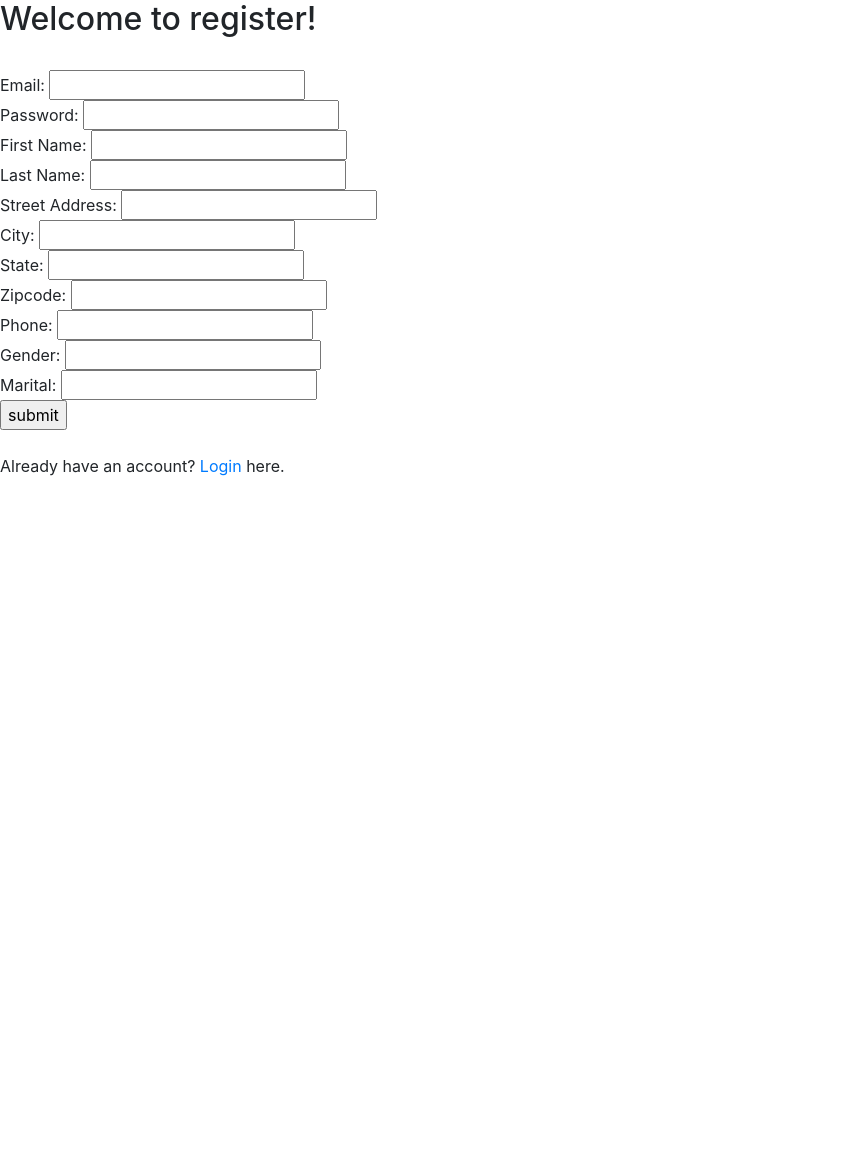
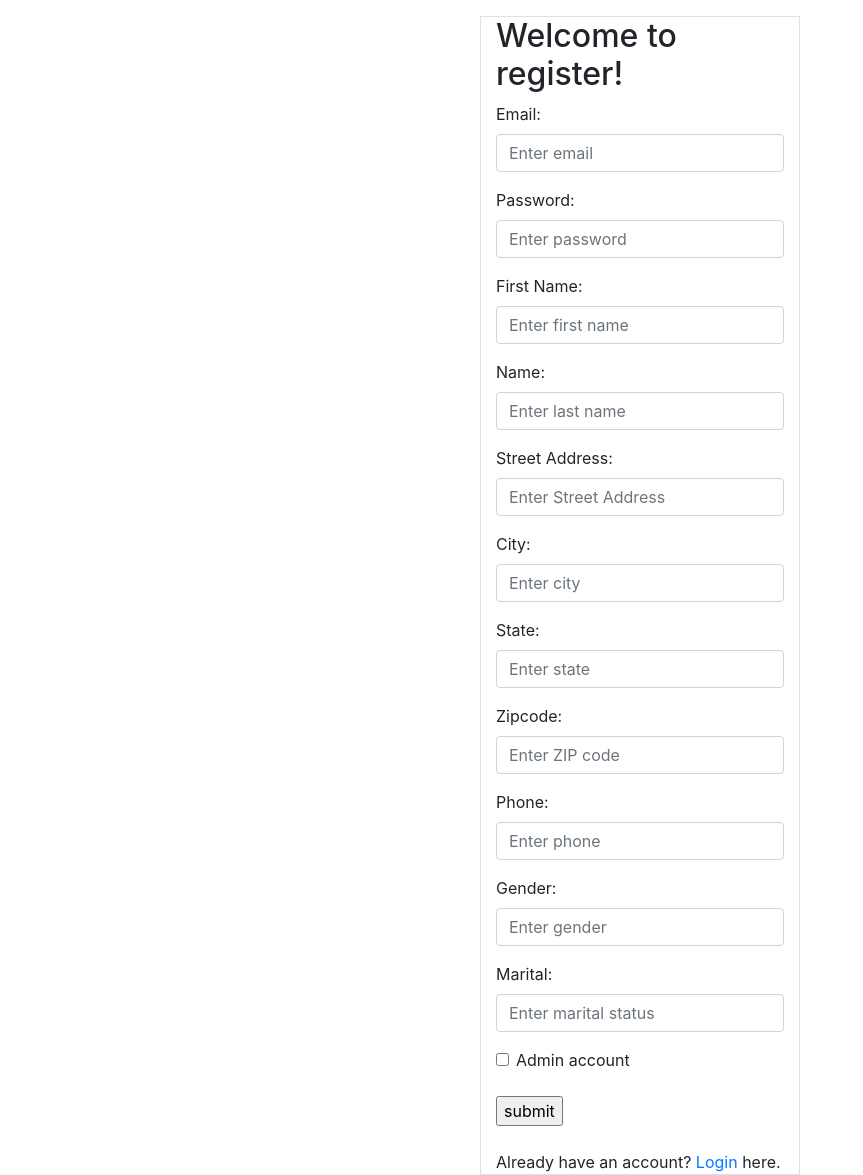
Before and after one commit to GreatStephen/CSGY6083DB_proj, a Flask app: page /switchtoregister in a window 1280 px wide. Shown: the whole page, without its empty margins (0-863 px from the left). Before the commit the page ends 800 px from the top, so only its background shows below. Run offline with Flask 2, Linux system fonts and the light colour scheme; some libraries are stand-ins or nearby versions.

Commit message:
admin register

```diff
--- a/flaskr/app.py
+++ b/flaskr/app.py
@@ -100,11 +100,15 @@ def register():
         phone = request.form.get('phone')
         gender = request.form.get('gender')
         marital = request.form.get('marital')
-        # TODO: MD5 encription on password
+        check_list = request.form.getlist('admin')
+        isAdmin = bool(check_list)
+        # if check_list!=None and check_list=='adminregister':
+            # isAdmin = True
+        # TODO: MD5 encryption on password
 
         u = User.query.filter_by(email=email).first()
         if u != None:
-            flash('the email already registered!', 'error')
+            flash('Email has already been registered!', 'error')
             print(1)
             return redirect('/switchtoregister')
         else:
@@ -114,6 +118,10 @@ def register():
             customer = Customer(user.u_id, None, fname, lname, st_addr, city, state, zipcode, phone, gender, marital)
             db.session.add(customer)
             db.session.commit()
+            if isAdmin:
+                # This is an admin account
+                admin = Admin(user.u_id)
+                db.session.add(admin)
             flash('Register Succesfully!', 'message')
             response = make_response(redirect(url_for('index')))
             return response
--- a/flaskr/templates/register.html
+++ b/flaskr/templates/register.html
@@ -8,25 +8,84 @@
     <script src="static/js/jquery-3.5.0.js"></script>
     <script src="https://cdnjs.cloudflare.com/ajax/libs/popper.js/1.11.0/umd/popper.min.js"></script>
     <script src="static/js/bootstrap.js"></script>
+
 </head>
 
 {% block body %}
-<form name="register" action="/switchtoregister" method="post">
-    <h2>Welcome to register!</h2>
-    <br>Email: <input type="email" name="email" required />
-    <br>Password: <input type="password" name="password" required />
-    <br>First Name: <input type="text" name="fname" required />
-    <br>Last Name: <input type="text" name="lname" required />
-    <br>Street Address: <input type="text" name="st_addr" required />
-    <br>City: <input type="text" name="city" required />
-    <br>State: <input type="text" name="state" required />
-    <br>Zipcode: <input type="text" name="zipcode" required />
-    <br>Phone: <input type="text" name="phone" required />
-    <br>Gender: <input type="text" name="gender" required />
-    <br>Marital: <input type="text" name="marital" required />
-    <br><input type="submit" value="submit" />
-</form>
+<div class="container col-md-3 border mt-3">
+    <form name="register" action="/switchtoregister" method="post">
+        <h2>Welcome to register!</h2>
+        <div class="form-group">
+            <label for="email">Email:</label>
+            <input type="email" name="email" required class="form-control" id="email" placeholder="Enter email" />
+        </div>
 
-<br>
-Already have an account? <a href="http://127.0.0.1:5000">Login</a> here.
+        <div class="form-group">
+            <label for="password">Password:</label>
+            <input type="password" name="password" required class="form-control" id="pwd"
+                placeholder="Enter password" />
+        </div>
+
+        <div class="form-group">
+            <label for="fname">First Name: </label>
+            <input type="text" name="fname" required class="form-control" id="fname" placeholder="Enter first name" />
+        </div>
+
+        <div class="form-group">
+            <label for="lname">Name: </label>
+            <input type="text" name="lname" required class="form-control" id="lname" placeholder="Enter last name" />
+        </div>
+
+        <div class="form-group">
+            <label for="st_addr">Street Address: </label>
+            <input type="text" name="st_addr" required class="form-control" id="st_addr"
+                placeholder="Enter Street Address" />
+        </div>
+
+        <div class="form-group">
+            <label for="city">City:</label>
+            <input type="text" name="city" required class="form-control" id="city" placeholder="Enter city" />
+        </div>
+
+        <div class="form-group">
+            <label for="state">State: </label>
+            <input type="text" name="state" required class="form-control" id="state" placeholder="Enter state" />
+        </div>
+
+        <div class="form-group">
+            <label for="zipcode">Zipcode: </label>
+            <input type="text" name="zipcode" required class="form-control" id="zipcode" placeholder="Enter ZIP code" />
+        </div>
+
+        <div class="form-group">
+            <label for="phone">Phone: </label>
+            <input type="text" name="phone" required class="form-control" id="phone" placeholder="Enter phone" />
+        </div>
+
+        <div class="form-group">
+            <label for="gender">Gender: </label>
+            <input type="text" name="gender" required class="form-control" id="gender" placeholder="Enter gender" />
+        </div>
+
+        <div class="form-group">
+            <label for="marital">Marital: </label>
+            <input type="text" name="marital" required class="form-control" id="marital"
+                placeholder="Enter marital status" />
+        </div>
+
+        <div class="form-check">
+            <label class="form-check-label">
+                <input class="form-check-input" type="checkbox" name="admin" value="adminregister"> Admin account
+            </label>
+        </div>
+
+
+        <br><input type="submit" value="submit" />
+    </form>
+    <br>Already have an account? <a href="http://127.0.0.1:5000">Login</a> here.
+
+</div>
+
+
+
 {% endblock %}
```
Also changed, not shown: flaskr/static/img/register_background.jpg (added).
